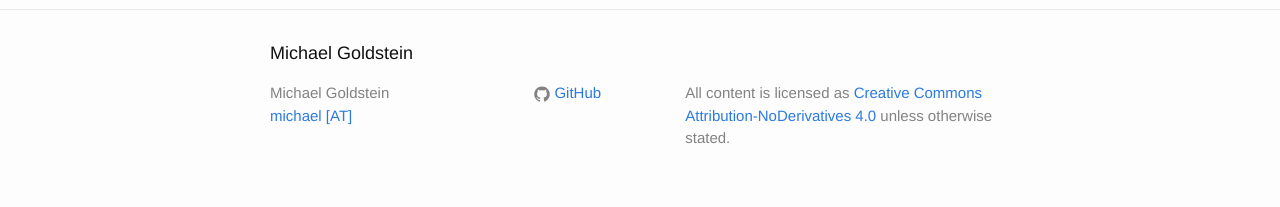
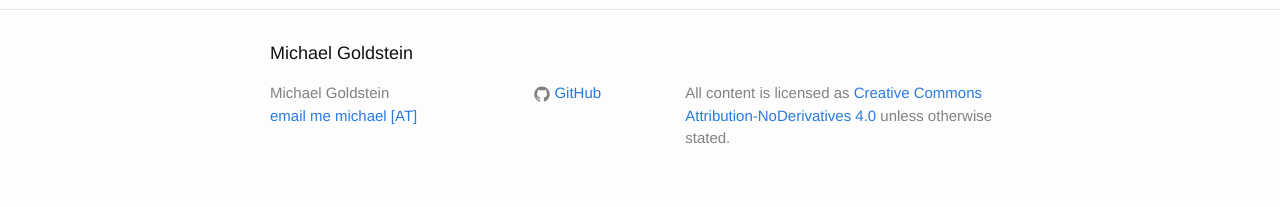
Before and after one commit to mgold95/mgold95.github.io, a Jekyll site: the page built from index.html, in a window 1280 px wide. Shown: the part 1280-1487 px from the top of the page. Built offline with Jekyll 4.4.1, drawn with Linux system fonts in a browser that asks for light colours.

Commit message:
Update _config.yml

```diff
--- a/_config.yml
+++ b/_config.yml
@@ -7,7 +7,7 @@
 
 # Site settings
 title: Michael Goldstein
-email: michael [AT]
+email: email me michael [AT]
 description: > # this means to ignore newlines until "baseurl:"
   All content is licensed as
   <a href="https://creativecommons.org/licenses/by-nd/4.0/legalcode" target="_blank">
```
